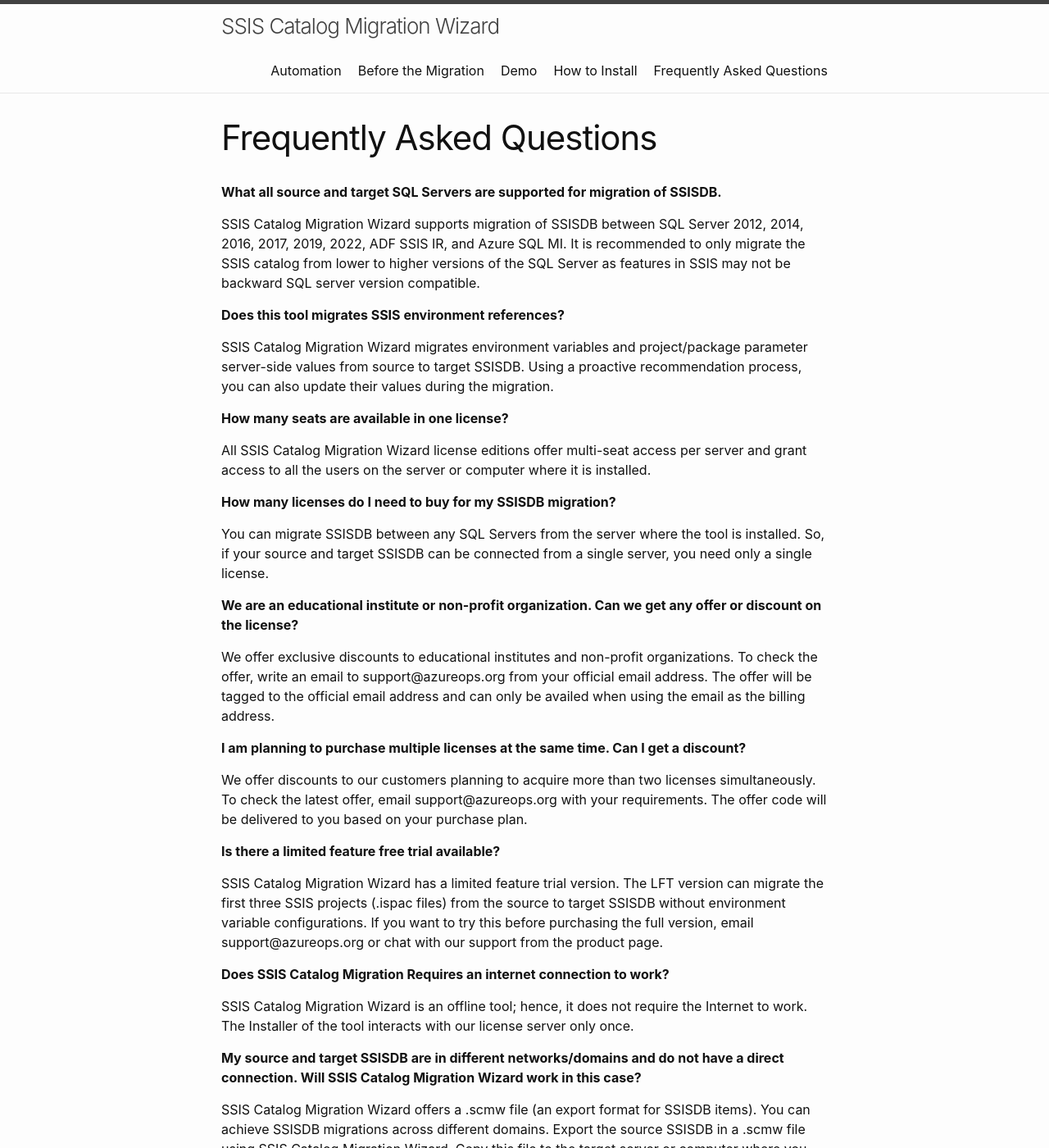
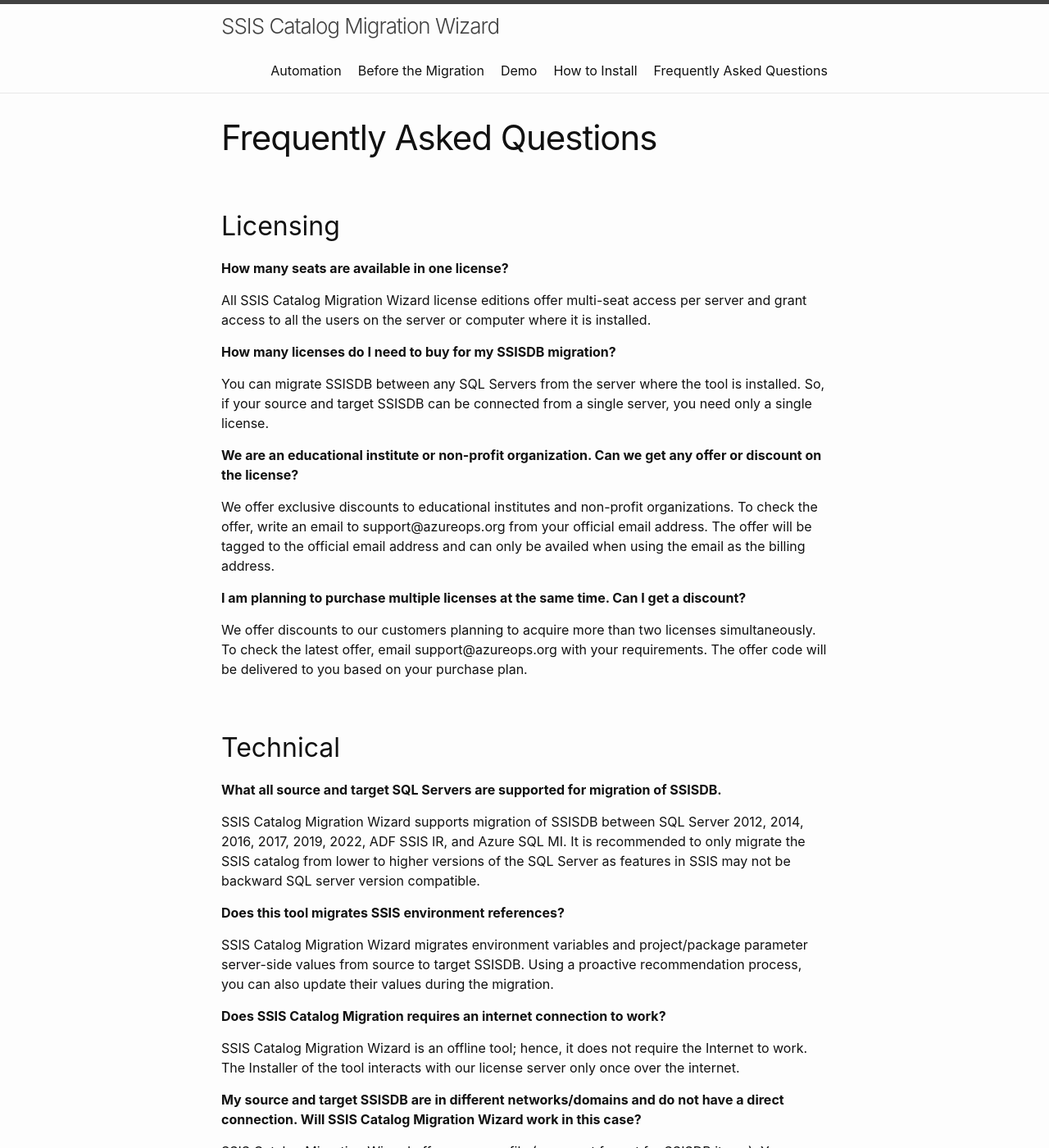
Before and after one commit to kr55/ssiscataloger, a Jekyll site: the page built from faq.md, in a window 1280 px wide and 1400 px high. Shown: the whole window at 82% size. Built offline with Jekyll 4.4.1, drawn with Linux system fonts in a browser that asks for light colours; some of the changed text lies outside the part shown.

Commit message:
Update faq.md

```diff
--- a/faq.md
+++ b/faq.md
@@ -3,13 +3,7 @@ layout: page
 title: Frequently Asked Questions
 permalink: /faq/
 ---
-**What all source and target SQL Servers are supported for migration of SSISDB.**
-
-SSIS Catalog Migration Wizard supports migration of SSISDB between SQL Server 2012, 2014, 2016, 2017, 2019, 2022, ADF SSIS IR, and Azure SQL MI. It is recommended to only migrate the SSIS catalog from lower to higher versions of the SQL Server as features in SSIS may not be backward SQL server version compatible.
-
-**Does this tool migrates SSIS environment references?**
-
-SSIS Catalog Migration Wizard migrates environment variables and project/package parameter server-side values from source to target SSISDB. Using a proactive recommendation process, you can also update their values during the migration.
+## Licensing
 
 **How many seats are available in one license?**
 
@@ -28,13 +22,19 @@ We offer exclusive discounts to educational institutes and non-profit organizati
 We offer discounts to our customers planning to acquire more than two licenses simultaneously. To check the latest offer, email support@azureops.org
 with your requirements. The offer code will be delivered to you based on your purchase plan.
 
-**Is there a limited feature free trial available?**
+## Technical
 
-SSIS Catalog Migration Wizard has a limited feature trial version. The LFT version can migrate the first three SSIS projects (.ispac files) from the source to target SSISDB without environment variable configurations. If you want to try this before purchasing the full version, email support@azureops.org or chat with our support from the product page.
+**What all source and target SQL Servers are supported for migration of SSISDB.**
 
-**Does SSIS Catalog Migration Requires an internet connection to work?**
+SSIS Catalog Migration Wizard supports migration of SSISDB between SQL Server 2012, 2014, 2016, 2017, 2019, 2022, ADF SSIS IR, and Azure SQL MI. It is recommended to only migrate the SSIS catalog from lower to higher versions of the SQL Server as features in SSIS may not be backward SQL server version compatible.
 
-SSIS Catalog Migration Wizard is an offline tool; hence, it does not require the Internet to work. The Installer of the tool interacts with our license server only once.
+**Does this tool migrates SSIS environment references?**
+
+SSIS Catalog Migration Wizard migrates environment variables and project/package parameter server-side values from source to target SSISDB. Using a proactive recommendation process, you can also update their values during the migration.
+
+**Does SSIS Catalog Migration requires an internet connection to work?**
+
+SSIS Catalog Migration Wizard is an offline tool; hence, it does not require the Internet to work. The Installer of the tool interacts with our license server only once over the internet.
 
 **My source and target SSISDB are in different networks/domains and do not have a direct connection. Will SSIS Catalog Migration Wizard work in this case?**
 
```
Also changed, not shown: other parts of faq.md (+7 -1 lines).
